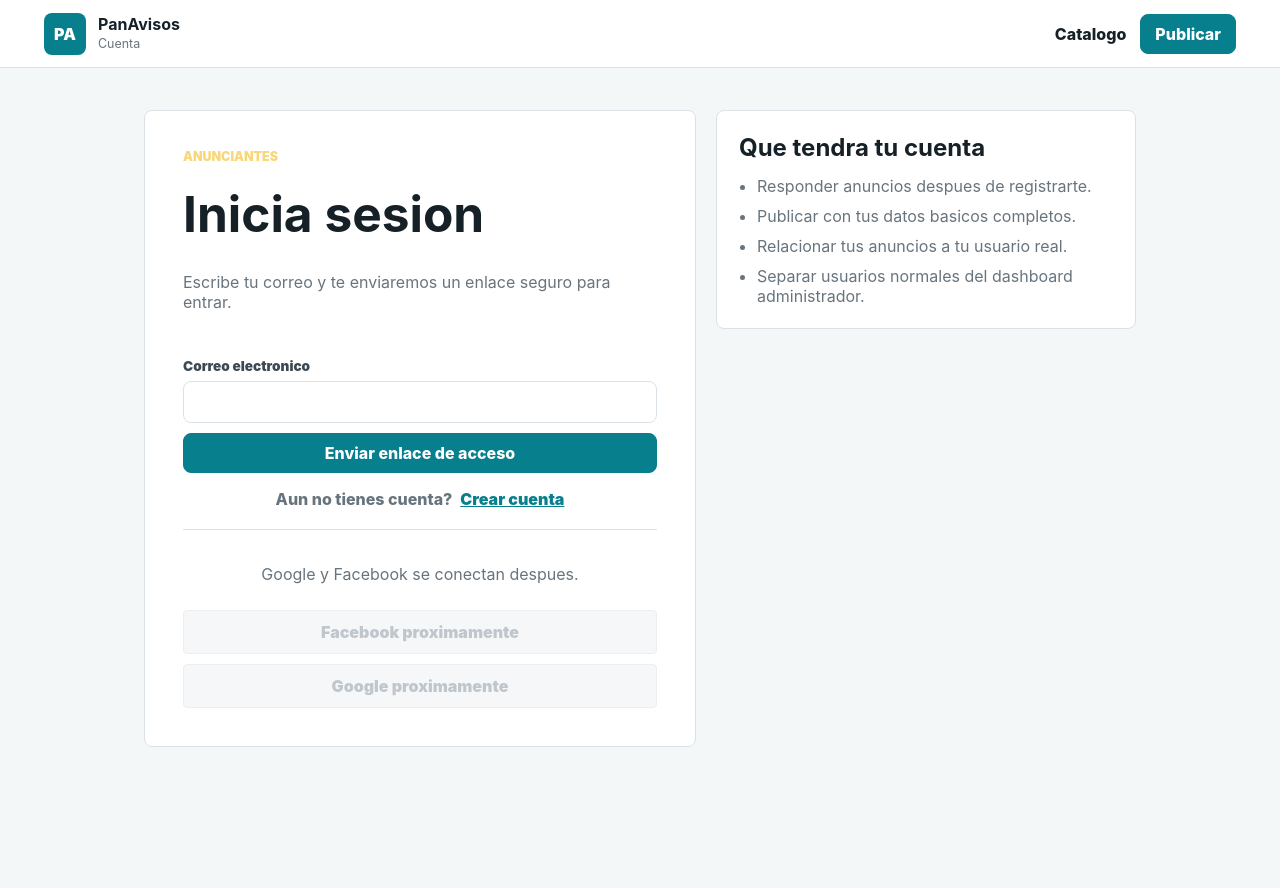
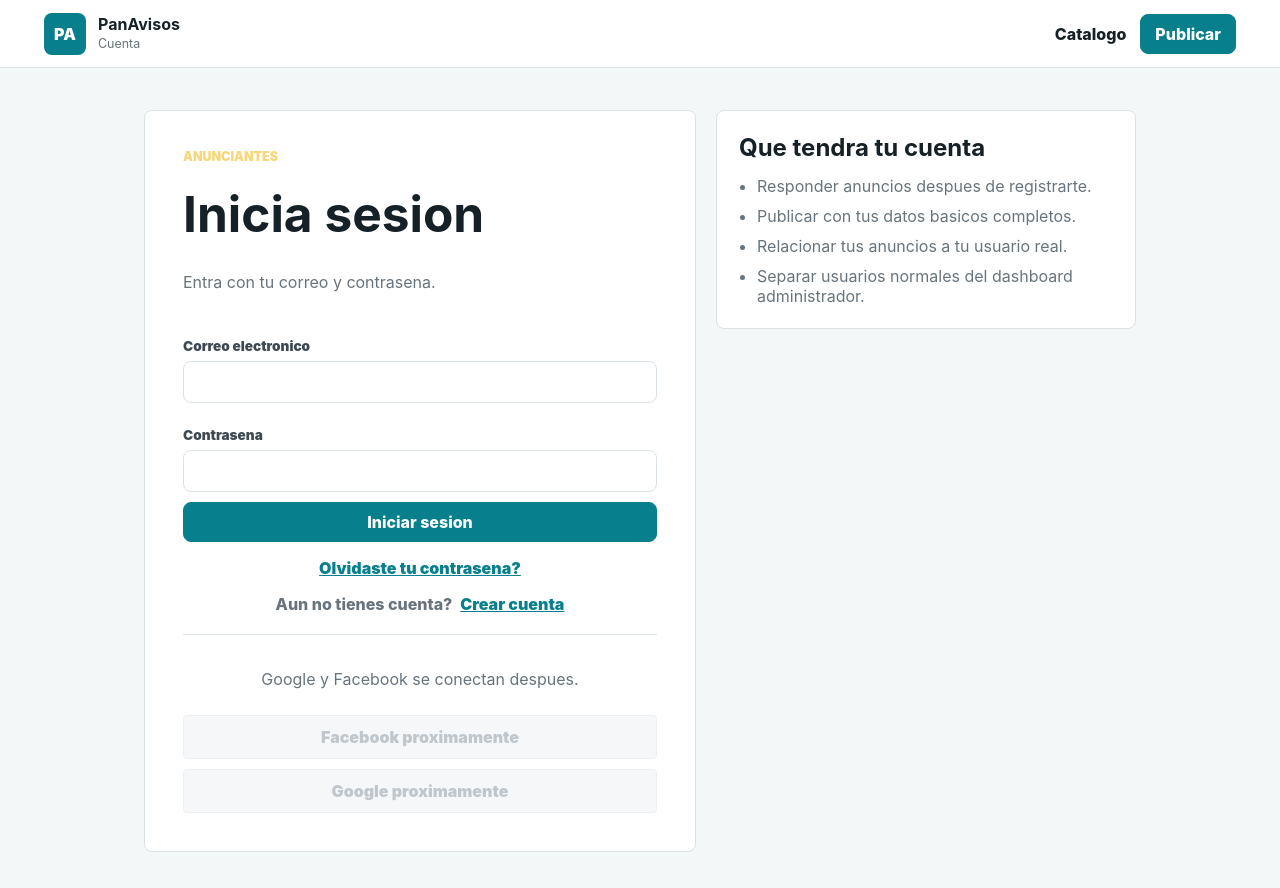
Before and after one commit to figurarostro25/panavisos, a Next.js app: page /cuenta in a window 1280 px wide. Shown: the top 888 px of the page. Before the commit the page ends 800 px from the top, so only its background shows below. Built offline with nearby package versions, Linux system fonts and the light colour scheme; no server answers.

Commit message:
Use password based account auth

```diff
--- a/app/cuenta/page.jsx
+++ b/app/cuenta/page.jsx
@@ -8,7 +8,7 @@ export default function AccountPage() {
   const [session, setSession] = useState(null);
   const [profile, setProfile] = useState(null);
   const [authMode, setAuthMode] = useState("login");
-  const [form, setForm] = useState({ name: "", email: "", phone: "", age: "" });
+  const [form, setForm] = useState({ name: "", email: "", password: "", confirmPassword: "", phone: "", age: "" });
   const [message, setMessage] = useState("");
   const [error, setError] = useState("");
 
@@ -53,12 +53,14 @@ export default function AccountPage() {
     setForm({
       name: nextProfile.name || "",
       email: nextProfile.email || "",
+      password: "",
+      confirmPassword: "",
       phone: nextProfile.phone || "",
       age: nextProfile.age || ""
     });
   }
 
-  async function sendEmailLink(event) {
+  async function submitAuth(event) {
     event.preventDefault();
     setMessage("");
     setError("");
@@ -68,27 +70,70 @@ export default function AccountPage() {
       return;
     }
 
+    if (!form.password || form.password.length < 6) {
+      setError("La contrasena debe tener al menos 6 caracteres.");
+      return;
+    }
+
+    if (authMode === "register" && form.password !== form.confirmPassword) {
+      setError("Las contrasenas no coinciden.");
+      return;
+    }
+
     try {
-      const { error: otpError } = await getSupabaseBrowser().auth.signInWithOtp({
-        email: form.email,
-        options: {
-          emailRedirectTo: window.location.origin + "/cuenta",
-          data: form.name.trim() ? { full_name: form.name.trim() } : undefined
-        }
-      });
+      const supabase = getSupabaseBrowser();
+      const result =
+        authMode === "register"
+          ? await supabase.auth.signUp({
+              email: form.email,
+              password: form.password,
+              options: {
+                emailRedirectTo: window.location.origin + "/cuenta",
+                data: { full_name: form.name.trim() }
+              }
+            })
+          : await supabase.auth.signInWithPassword({
+              email: form.email,
+              password: form.password
+            });
 
-      if (otpError) {
-        setError(otpError.message);
+      if (result.error) {
+        setError(result.error.message);
         return;
       }
 
       setMessage(
         authMode === "register"
-          ? "Te enviamos un enlace para confirmar tu cuenta."
-          : "Te enviamos un enlace para entrar a tu correo."
+          ? "Cuenta creada. Si se requiere confirmacion, revisa tu correo antes de entrar."
+          : "Sesion iniciada."
       );
     } catch {
-      setError("No pudimos enviar el enlace ahora. Revisa el correo e intenta nuevamente.");
+      setError("No pudimos completar el acceso ahora. Revisa tus datos e intenta nuevamente.");
+    }
+  }
+
+  async function sendRecoveryLink() {
+    setMessage("");
+    setError("");
+
+    if (!form.email) {
+      setError("Escribe tu correo para enviarte la recuperacion.");
+      return;
+    }
+
+    try {
+      const { error: recoveryError } = await getSupabaseBrowser().auth.resetPasswordForEmail(form.email, {
+        redirectTo: window.location.origin + "/cuenta"
+      });
+
+      if (recoveryError) {
+        setError(recoveryError.message);
+        return;
+      }
+
+      setMessage("Te enviamos un enlace para recuperar tu contrasena.");
+    } catch {
+      setError("No pudimos enviar la recuperacion ahora.");
     }
   }
 
@@ -188,12 +233,12 @@ export default function AccountPage() {
               <h1>{authMode === "register" ? "Crea tu cuenta" : "Inicia sesion"}</h1>
               <p className="muted">
                 {authMode === "register"
-                  ? "Crea tu perfil con nombre y correo. Te enviaremos un enlace seguro para confirmar."
-                  : "Escribe tu correo y te enviaremos un enlace seguro para entrar."}
+                  ? "Crea tu perfil con nombre, correo y contrasena."
+                  : "Entra con tu correo y contrasena."}
               </p>
 
               <div className="login-options">
-                <form className="email-login" onSubmit={sendEmailLink}>
+                <form className="email-login" onSubmit={submitAuth}>
                   {authMode === "register" ? (
                     <label className="field">
                       <span>Nombre completo</span>
@@ -204,9 +249,24 @@ export default function AccountPage() {
                     <span>Correo electronico</span>
                     <input required type="email" value={form.email} onChange={(event) => setForm({ ...form, email: event.target.value })} />
                   </label>
+                  <label className="field">
+                    <span>Contrasena</span>
+                    <input required type="password" value={form.password} onChange={(event) => setForm({ ...form, password: event.target.value })} />
+                  </label>
+                  {authMode === "register" ? (
+                    <label className="field">
+                      <span>Confirmar contrasena</span>
+                      <input required type="password" value={form.confirmPassword} onChange={(event) => setForm({ ...form, confirmPassword: event.target.value })} />
+                    </label>
+                  ) : null}
                   <button className="primary" type="submit">
-                    {authMode === "register" ? "Crear cuenta por correo" : "Enviar enlace de acceso"}
+                    {authMode === "register" ? "Crear cuenta" : "Iniciar sesion"}
                   </button>
+                  {authMode === "login" ? (
+                    <button className="text-button" type="button" onClick={sendRecoveryLink}>
+                      Olvidaste tu contrasena?
+                    </button>
+                  ) : null}
                 </form>
                 <div className="auth-switch">
                   {authMode === "register" ? (
--- a/app/styles.css
+++ b/app/styles.css
@@ -1009,6 +1009,17 @@ button:disabled {
   background: transparent;
   font: inherit;
   font-weight: 900;
+  text-decoration: underline;
+}
+
+.text-button {
+  border: 0;
+  padding: 6px 0 0;
+  color: var(--teal);
+  background: transparent;
+  font: inherit;
+  font-weight: 900;
+  text-align: center;
   text-decoration: underline;
 }
 
```
Also changed, not shown: app/page.jsx (+84 -15 lines).
